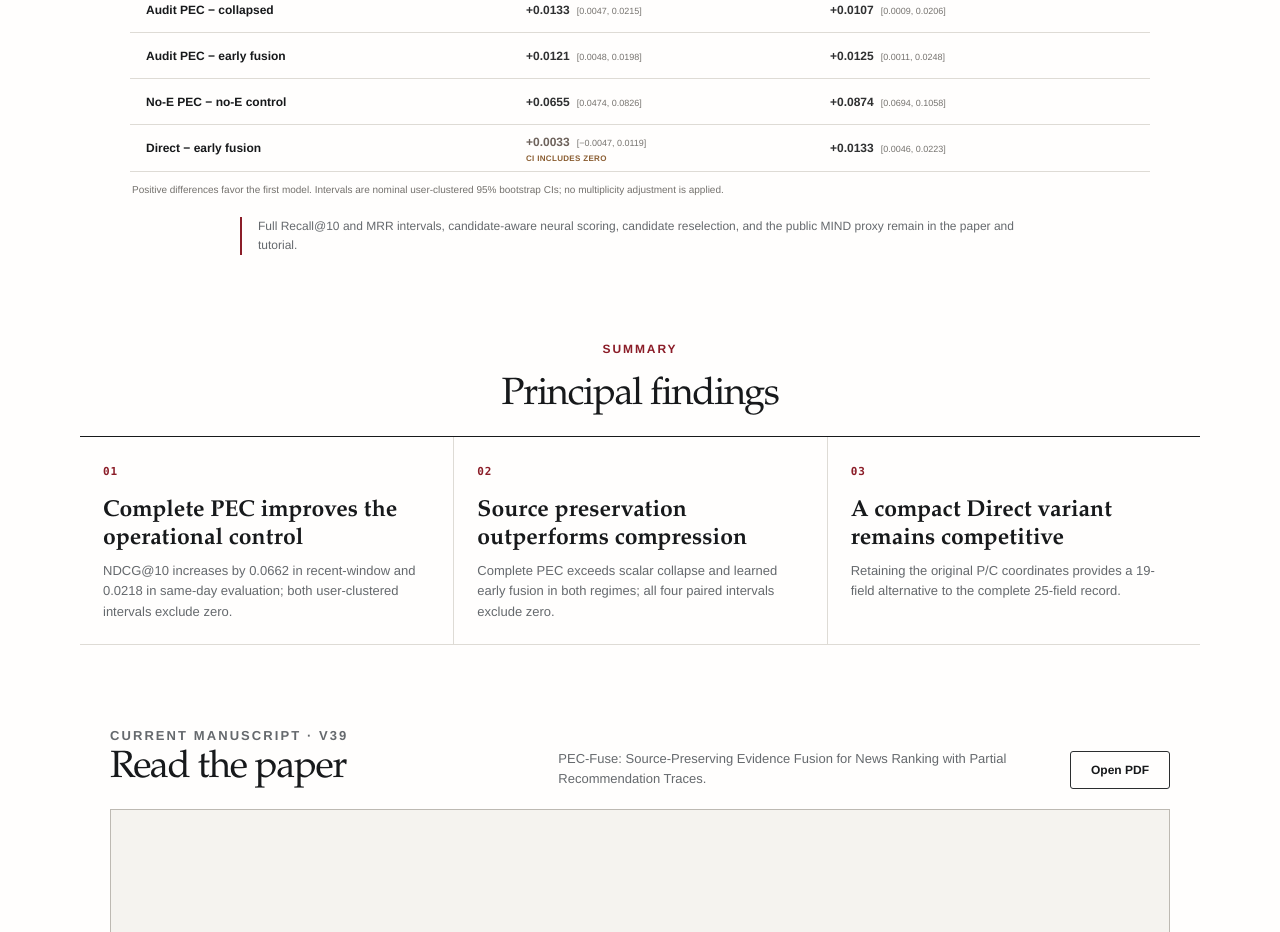
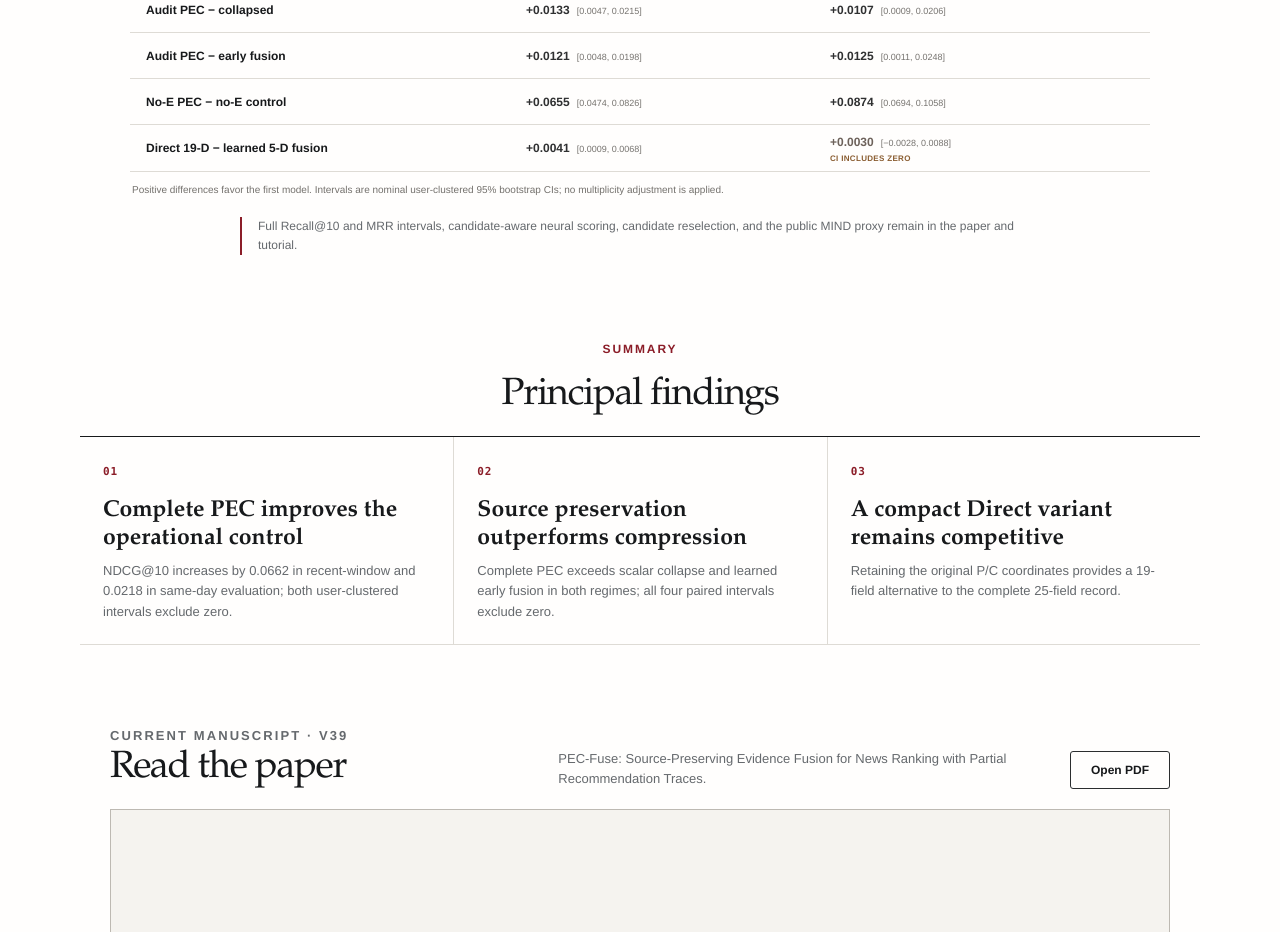
Before and after one commit to WoojinPark-Jay/pec-fuse-ranking, a React (Vite) app in the folder tutorial/: page / in a window 1280 px wide. Shown: the part 3260-4192 px from the top of the page. Built offline with nearby package versions, Linux system fonts and the light colour scheme.

Commit message:
Align project results with v39 comparison

```diff
--- a/tutorial/src/project-home.tsx
+++ b/tutorial/src/project-home.tsx
@@ -130,7 +130,7 @@ export function ProjectHome(_props: { lang: "en" | "ko" }) {
               <div className="contrast-row" role="row"><strong role="cell">Audit PEC − collapsed</strong><span className="contrast-estimate" role="cell">+0.0133 <small>[0.0047, 0.0215]</small></span><span className="contrast-estimate" role="cell">+0.0107 <small>[0.0009, 0.0206]</small></span></div>
               <div className="contrast-row" role="row"><strong role="cell">Audit PEC − early fusion</strong><span className="contrast-estimate" role="cell">+0.0121 <small>[0.0048, 0.0198]</small></span><span className="contrast-estimate" role="cell">+0.0125 <small>[0.0011, 0.0248]</small></span></div>
               <div className="contrast-row" role="row"><strong role="cell">No-E PEC − no-E control</strong><span className="contrast-estimate" role="cell">+0.0655 <small>[0.0474, 0.0826]</small></span><span className="contrast-estimate" role="cell">+0.0874 <small>[0.0694, 0.1058]</small></span></div>
-              <div className="contrast-row" role="row"><strong role="cell">Direct − early fusion</strong><span className="contrast-estimate is-uncertain" role="cell">+0.0033 <small>[−0.0047, 0.0119]</small><em>CI includes zero</em></span><span className="contrast-estimate" role="cell">+0.0133 <small>[0.0046, 0.0223]</small></span></div>
+              <div className="contrast-row" role="row"><strong role="cell">Direct 19-D − learned 5-D fusion</strong><span className="contrast-estimate" role="cell">+0.0041 <small>[0.0009, 0.0068]</small></span><span className="contrast-estimate is-uncertain" role="cell">+0.0030 <small>[−0.0028, 0.0088]</small><em>CI includes zero</em></span></div>
             </div>
             <p className="contrast-footnote">Positive differences favor the first model. Intervals are nominal user-clustered 95% bootstrap CIs; no multiplicity adjustment is applied.</p>
           </div>
```
